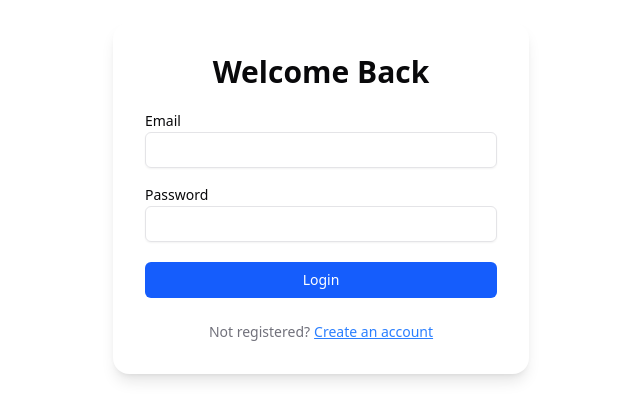
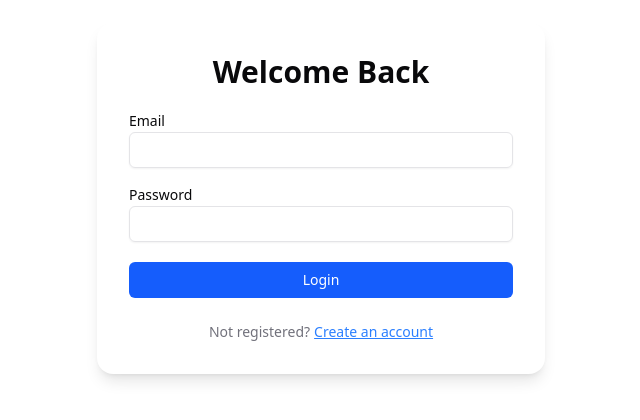
Before and after one commit to EdwardMovsesyan91/ai-content-frontend, a React (Vite) app: page /login in a window 1280 px wide. Shown: the part 202-622 px from the top of the page, without its empty margins (319-959 px from the left). Built offline with nearby package versions, Linux system fonts and the light colour scheme.

Commit message:
login register layout test

```diff
--- a/src/app/App.tsx
+++ b/src/app/App.tsx
@@ -2,7 +2,6 @@ import { useEffect } from "react";
 import { Route, Routes } from "react-router-dom";
 import "../styles/App.css";
 import PrivateRoute from "../components/PrivateRoute";
-import RegisterPage from "../routes/RegisterPage";
 import LoginPage from "../routes/LoginPage";
 import DashboardPage from "../routes/DashboardPage";
 import { useAuthStore } from "@/store/useAuthStore";
@@ -10,6 +9,8 @@ import Layout from "@/components/Layout";
 import EditPostPage from "@/routes/EditPostPage";
 import PostsPage from "@/routes/PostsPage";
 import PublicPostPage from "@/routes/PublicPostPage";
+import { LoginForm } from "@/components/auth/LoginForm";
+import { RegisterForm } from "@/components/auth/RegisterForm";
 
 function App() {
   const initAuth = useAuthStore((state) => state.initAuth);
@@ -25,8 +26,8 @@ function App() {
 
   return (
     <Routes>
-      <Route path="/login" element={<LoginPage />} />
-      <Route path="/register" element={<RegisterPage />} />
+      <Route path="/login" element={<LoginForm />} />
+      <Route path="/register" element={<RegisterForm />} />
       <Route element={<PrivateRoute />}>
         <Route element={<Layout />}>
           <Route path="/dashboard" element={<DashboardPage />} />
```
